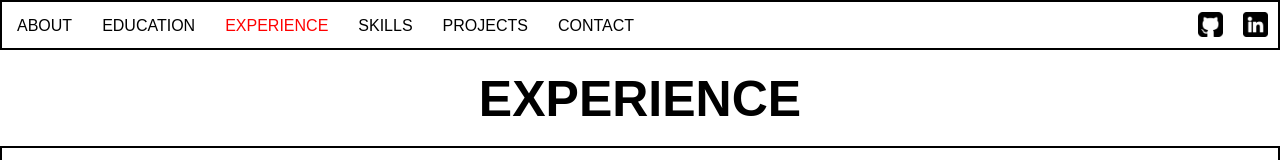
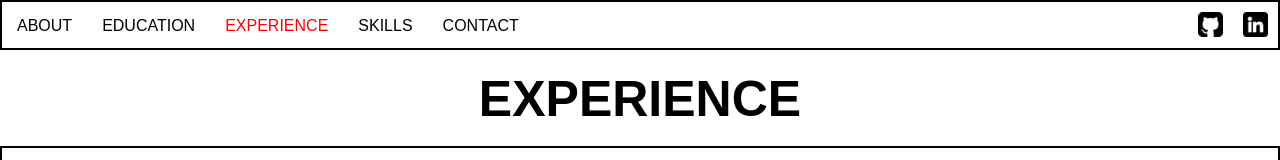
Before and after one commit to Ovais09/Personal-Website, a Next.js app: page /experience in a window 1280 px wide. Shown: the top 160 px of the page. Built offline with nearby package versions, Linux system fonts and the light colour scheme.

Commit message:
removed projects section

```diff
--- a/components/NavBar.tsx
+++ b/components/NavBar.tsx
@@ -53,7 +53,7 @@ export default function NavBar() {
                     <Link href='/education' legacyBehavior><a className={pathname === '/education' ? 'active' : ''}>EDUCATION</a></Link>
                     <Link href='/experience' legacyBehavior><a className={pathname === '/experience' ? 'active' : ''}>EXPERIENCE</a></Link>
                     <Link href='/skills' legacyBehavior><a className={pathname === '/skills' ? 'active' : ''}>SKILLS</a></Link>
-                    <Link href='/projects' legacyBehavior><a className={pathname === '/projects' ? 'active' : ''}>PROJECTS</a></Link>
+                    {/* <Link href='/projects' legacyBehavior><a className={pathname === '/projects' ? 'active' : ''}>PROJECTS</a></Link> */}
                     <Link href='/contact' legacyBehavior><a className={pathname === '/contact' ? 'active' : ''}>CONTACT</a></Link>
                     <Link href='https://www.linkedin.com/in/ovais-azeem-562829197/'> <img src='linkedin.png' alt='linkedin' height = '25' width='25' /> </Link>
                     <Link href='https://github.com/Ovais09'><img src = 'github-sign.png' height='25' width='25' alt = 'github'/></Link>
```
